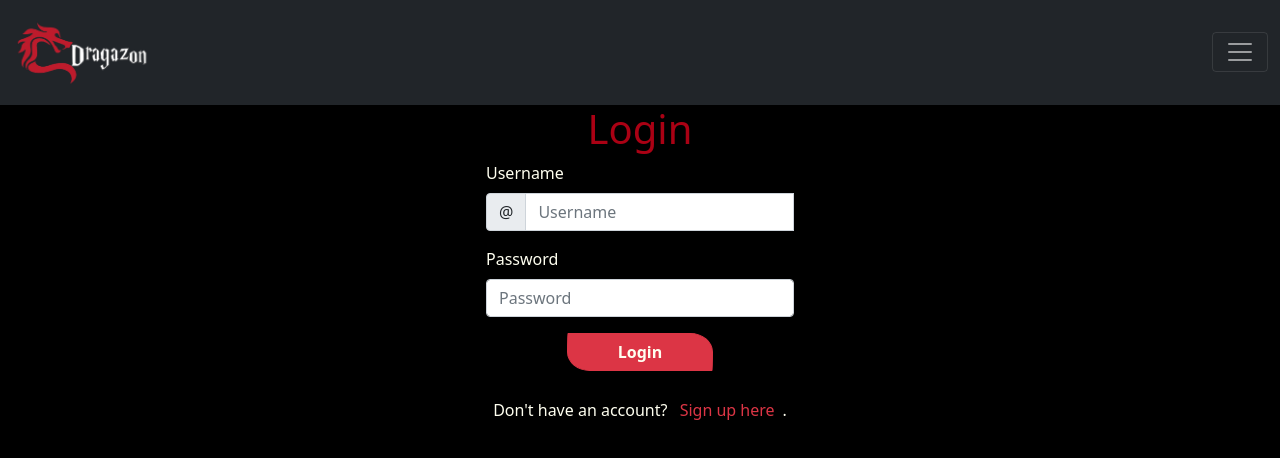
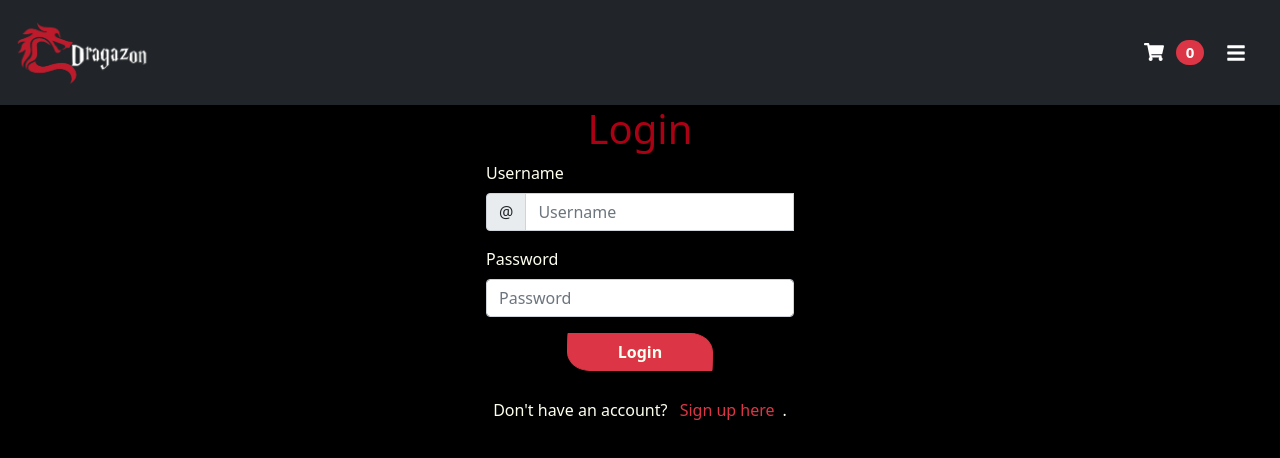
Before and after one commit to alexrabin/dragazon, a React (Create React App) app in the folder client-react/: page /login in a window 1280 px wide. Shown: the top 458 px of the page. Built offline with nearby package versions, Linux system fonts and the light colour scheme; no server answers.

Commit message:
shows cart number in header

```diff
--- a/client-react/src/App.css
+++ b/client-react/src/App.css
@@ -28,3 +28,10 @@ body{
 .nav-pills .nav-link{
     color:rgb(170,1,20) !important
 }
+
+.navbar-toggler:focus,
+.navbar-toggler:active,
+.navbar-toggler {
+    border: 0px;
+    border-radius: 0;
+}
--- a/client-react/src/App.js
+++ b/client-react/src/App.js
@@ -1,4 +1,4 @@
-import React from "react";
+import React, {useState, useEffect, useCallback} from "react";
 import "./App.css";
 import NavigationBar from "./components/NavigationBar";
 import {Routes, Route} from 'react-router-dom' ;
@@ -7,9 +7,60 @@ import LoginPage from "./pages/LoginPage";
 import ProfilePage from "./pages/ProfilePage";
 import AdminDashboardPage from "./pages/AdminDashboard";
 import ProductPage from "./pages/ProductPage";
+import AppContext from './components/AppContext';
+import authService from "./services/auth";
+import mainService from "./services/main";
+
+
+
 function App() {
+
+  const [profile, setProfile] = useState(null);
+  const [cart, setCart] = useState({});
+
+  const logOut = async () => {
+    await authService.logout();
+    fetchProfile();
+  }
+
+
+
+  const fetchCart = useCallback(async () => {
+    let cartObject = await mainService.getCart();
+    if (cartObject.response) {
+      setCart(cartObject.response.data);
+    } else if (cartObject.error) {
+      setCart({});
+    }
+  }, []);
+
+
+  const fetchProfile = useCallback(async () => {
+    let user = await authService.getLoggedInUser();
+    if (user.response) {
+      setProfile(user.response.data);
+      fetchCart();
+    } else if (user.error) {
+      setProfile(null);
+    }
+  }, [fetchCart]);
+
+  useEffect(() => {
+    fetchProfile();
+  }, [fetchProfile]);
+
+  const appSettings = {
+    profile: profile,
+    cart: cart,
+    setCart,
+    logOut,
+    fetchProfile,
+    fetchCart
+  };
+
   return (
     <div className="App">
+      <AppContext.Provider value={appSettings}>
         <NavigationBar/>
         <Routes>
           <Route path="/" exact element={ <HomePage/>}/>
@@ -19,6 +70,7 @@ function App() {
           <Route path="/product" exact element={ <ProductPage/>}/>
 
         </Routes>
+      </AppContext.Provider>
     </div>
   );
 }
--- /dev/null
+++ b/client-react/src/components/AppContext.js
@@ -0,0 +1,5 @@
+import React from "react";
+
+const AppContext = React.createContext();
+
+export default AppContext;
--- a/client-react/src/components/NavigationBar.js
+++ b/client-react/src/components/NavigationBar.js
@@ -4,36 +4,48 @@ import {
   Container,
   Nav,
   Offcanvas,
-  CloseButton
+  CloseButton,
+  Badge
 } from "react-bootstrap";
 import authService from "../services/auth";
 import { useNavigate } from "react-router-dom";
 import logo from "../assets/dragazonlogoLight.png";
-
+import { FaShoppingCart, FaBars } from 'react-icons/fa';
+import { useContext } from 'react';
+import AppContext from './AppContext';
 import './NavigationBar.css';
 
 
 
 export default function NavigationBar() {
-  const [profile, setProfile] = useState(null);
+  // const [profile, setProfile] = useState(null);
   const [show, setShow] = useState(false);
   const navigate = useNavigate();
+  // const fetchProfile = useCallback(async () => {
+  //   let user = await authService.getLoggedInUser();
+  //   if (user.response) {
+  //     setProfile(user.response.data);
+  //   } else if (user.error) {
+  //     setProfile(null);
+  //   }
+  // }, []);
 
-  const fetchProfile = useCallback(async () => {
-    let user = await authService.getLoggedInUser();
-    if (user.response) {
-      setProfile(user.response.data);
-    } else if (user.error) {
-      setProfile(null);
+  // useEffect(() => {
+  //   fetchProfile();
+  // }, [fetchProfile]);
+  const getTotalAmountOfProducts = (cart) => {
+    if (cart.products === undefined){
+      return 0;
     }
-  }, []);
+    const total = cart.products.map(prod => {
+        return prod.quantity;
+    }).reduce((a,b) => a+b);
+    return total.toString()
+}
+  return (
+    <AppContext.Consumer>
+      {({profile, cart, logOut}) => (
 
-  useEffect(() => {
-    fetchProfile();
-  }, [fetchProfile]);
-
-  return (
-    <div>
 <Navbar bg="dark" variant="dark" expand={false}>
 <Container fluid>
 
@@ -42,11 +54,24 @@ export default function NavigationBar() {
       <img alt="Dragazon Logo" src={logo} style={{ width: 140, marginTop: 0}}></img>
     </a>
   </Navbar.Brand>
+  <div className="row jusitfy-content-between align-items-center" style={{marginRight:10}}>
+  <Navbar.Toggle aria-controls="cartOffCanvas" style={{marginRight:10}} className="text-white col-auto"
+>
+    <div className="row jusitfy-content-between align-items-center ">
+      <FaShoppingCart className="col-auto"/>
+      <Badge pill bg="danger" className="col-auto" style={{fontSize:11}} style={{}}>
+        { getTotalAmountOfProducts(cart)}
+      </Badge>
+    </div>
+  </Navbar.Toggle>
     <Navbar.Toggle
-            className="text-white"
+      className="text-white col-auto"
       aria-controls="offcanvasNavbar"
       onClick={() => setShow(true)}
-          />
+    >
+      <FaBars/>
+      </Navbar.Toggle>
+  </div>
   <Navbar.Offcanvas
     show={show}
     onHide={() => setShow(false)}
@@ -68,21 +93,20 @@ export default function NavigationBar() {
     <Offcanvas.Body>
       <Nav className="justify-content-end flex-grow-1 pe-3">
         <Nav.Link href="/" className="link">Home</Nav.Link>
-                {profile !== null && (
+        { profile !== null && (
           <Nav.Link href="/profile" className="link">Profile</Nav.Link>
         )}
-                {profile !== null && profile.isAdmin && (
+        { profile !== null &&  profile.isAdmin && (
           <Nav.Link href="/admindashboard" className="link">Admin Dashboard</Nav.Link>
         )}
-                {profile === null ? (
+        { profile === null ? (
           <Nav.Link href="/login" className="link">Login</Nav.Link>
         ) : (
           <Nav.Link
           className="link"
             onClick={async () => {
               setShow(false);
-                      await authService.logout();
-                      setProfile(null);
+               logOut();
               navigate("/login");
             }}
           >
@@ -95,6 +119,9 @@ export default function NavigationBar() {
   </Navbar.Offcanvas>
 </Container>
 </Navbar>
-    </div>
+
+      )}
+
+    </AppContext.Consumer>
   );
 }
--- a/client-react/src/pages/AdminDashboard.js
+++ b/client-react/src/pages/AdminDashboard.js
@@ -169,7 +169,7 @@ export default function AdminDashboardPage() {
                         {allUsers === "Could not load users" ? <p>{allUsers}</p> :
                         <div className="text-center" style={{color: 'ivory'}}>
                         <i>Double click a user for actions</i>
-                        <Table bordered hover responsive style={{color: 'ivory'}}>
+                        <Table bordered hover responsive variant="dark">
                             <thead >
                                 <tr>
                                 <th>UID</th>
@@ -257,7 +257,7 @@ export default function AdminDashboardPage() {
                         {allProducts === "Could not load products" ? <p>{allProducts}</p> :
                         <Accordion>
                         {allProducts.map((product, key) => {
-                            return <div key={key}>
+                            return <div key={key} className="mb-3">
 
 
                                     <Accordion.Item eventKey={key} className="bg-dark text-white ">
@@ -279,7 +279,7 @@ export default function AdminDashboardPage() {
                                     <Form.Group className="mb-1">
                                     <Form.Label>Categories:</Form.Label>
                                     <Row className="justify-content-start" style={{marginLeft:1, marginRight:1}}>
-                                    {product.categories && product.categories.map((category, cKey) => <Badge key={cKey}className="col-auto m-1" bg="dark" >{category}</Badge>)}
+                                    {product.categories && product.categories.map((category, cKey) => <Badge key={cKey}className="col-auto m-1" bg="primary" >{category}</Badge>)}
 
                                     </Row>
                                     </Form.Group>
--- a/client-react/src/pages/ProfilePage.js
+++ b/client-react/src/pages/ProfilePage.js
@@ -1,25 +1,17 @@
-import React, { useState, useEffect, useCallback } from 'react';
+import React, { useContext } from 'react';
 import { Container,Form} from 'react-bootstrap';
 import authService from '../services/auth';
 import { useNavigate } from 'react-router-dom';
+import { Navigate } from 'react-router';
+import AppContext from '../components/AppContext';
+
 export default function ProfilePage() {
-    const [profile, setProfile] = useState(null)
-    const navigate = useNavigate();
+    // const [profile, setProfile] = useState(null)
 
-    const fetchProfile = useCallback(async () => {
-        let user = await authService.getLoggedInUser();
-            if (user.error){
-                navigate('/login');
-                return
-            }
-            setProfile(user.response.data);
-      }, [navigate])
-
-    useEffect(() => {
-
-        fetchProfile();
-    }, [fetchProfile])
+    // const {profile } = useContext(AppContext);
     return (
+        <AppContext.Consumer>
+            {({profile, cart, logOut}) => (
         <Container className="mt-5 mb-5" style={{color: 'ivory'}}>
             <h1 className="mb-4 text-center" style={{color: 'rgb(170,1,20)'}}>Profile</h1>
             {profile && <><Form.Group className="mb-3">
@@ -44,5 +36,7 @@ export default function ProfilePage() {
 
 
         </Container>
+            )}
+        </AppContext.Consumer>
     )
 }
```
Also changed, not shown: client-react/src/pages/ProductPage.js (+32 -5 lines), 1 other file (tests, documents, lock files or other folders). Lines whose indentation alone changed are shown as unchanged.
